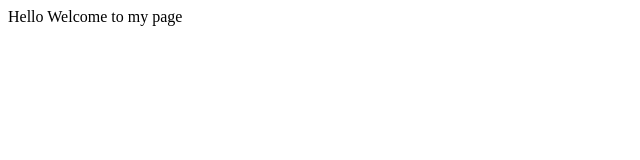
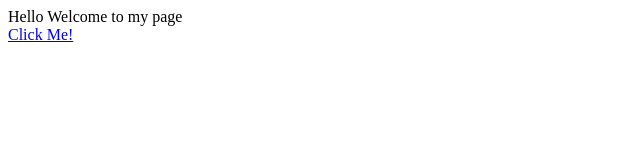
Before and after one commit to ukiyo-7/Online-Shopping, a plain HTML site: page index.html in a window 1280 px wide. Shown: the full height of the page, 0-640 px from the left. Drawn offline with Linux system fonts and the light colour scheme.

Commit message:
Add files via upload

```diff
--- a/index.html
+++ b/index.html
@@ -7,5 +7,6 @@
 </head>
 <body>
     <header>Hello Welcome to my page</header>
+    <a href="home.html">Click Me!</a>
 </body>
 </html>
```
